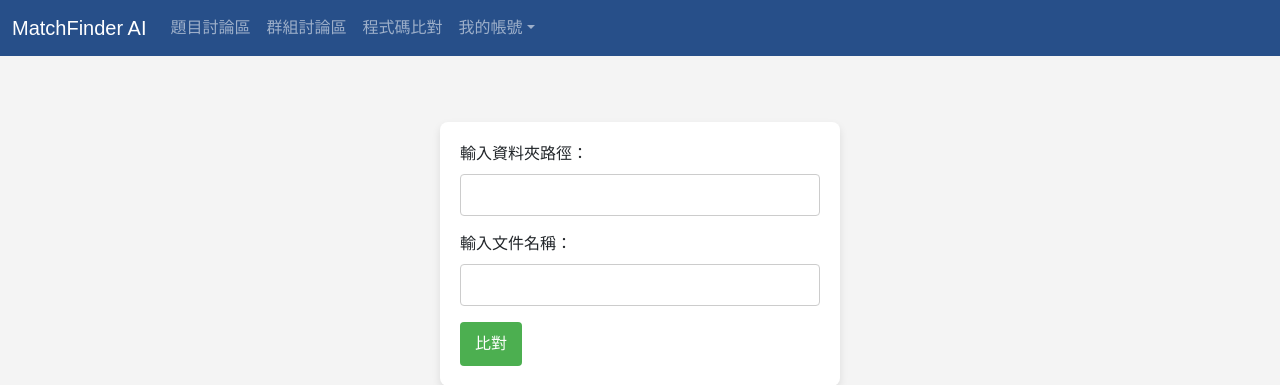
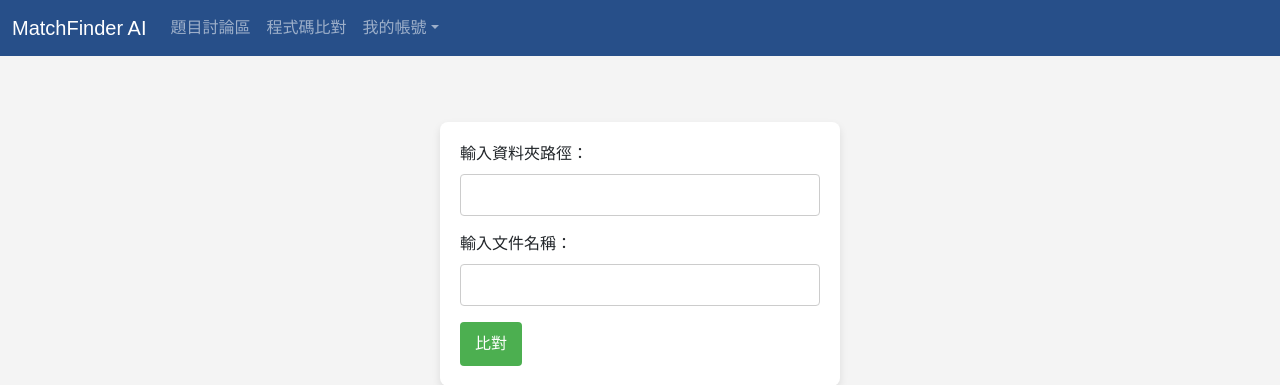
Before and after one commit to 10856045/112505_MFAI, a Django app: page /post-compare/ in a window 1280 px wide. Shown: the top 385 px of the page. Run offline with Django 4.2, Linux system fonts and the light colour scheme; some libraries are stand-ins or nearby versions.

Commit message:
Base更改

```diff
--- a/first/templates/base.html
+++ b/first/templates/base.html
@@ -27,7 +27,6 @@
         <div class="collapse navbar-collapse" id="navbarNavAltMarkup">
           <div class="navbar-nav">
             <a class="nav-link" href="{% url 'post_list' %}">題目討論區</a>
-            <a class="nav-link" href="{% url 'post_grouplist' %}">群組討論區</a>
             <a class="nav-link" href="{% url 'post_compare' %}">程式碼比對</a>
             <li class="nav-item dropdown">
               <a class="nav-link dropdown-toggle" href="#" id="navbarDropdown" role="button" data-bs-toggle="dropdown" aria-expanded="false">我的帳號</a>
```
